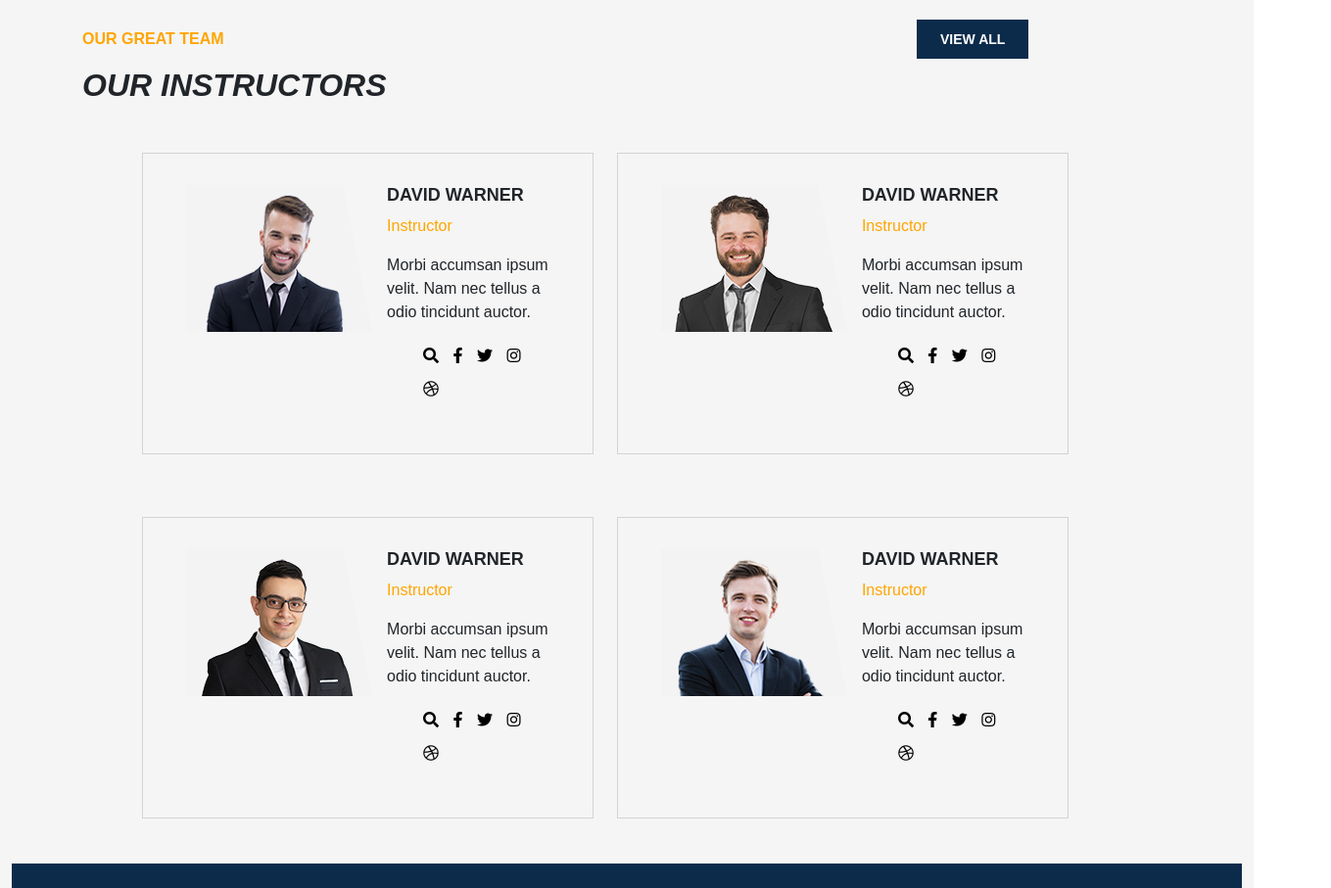
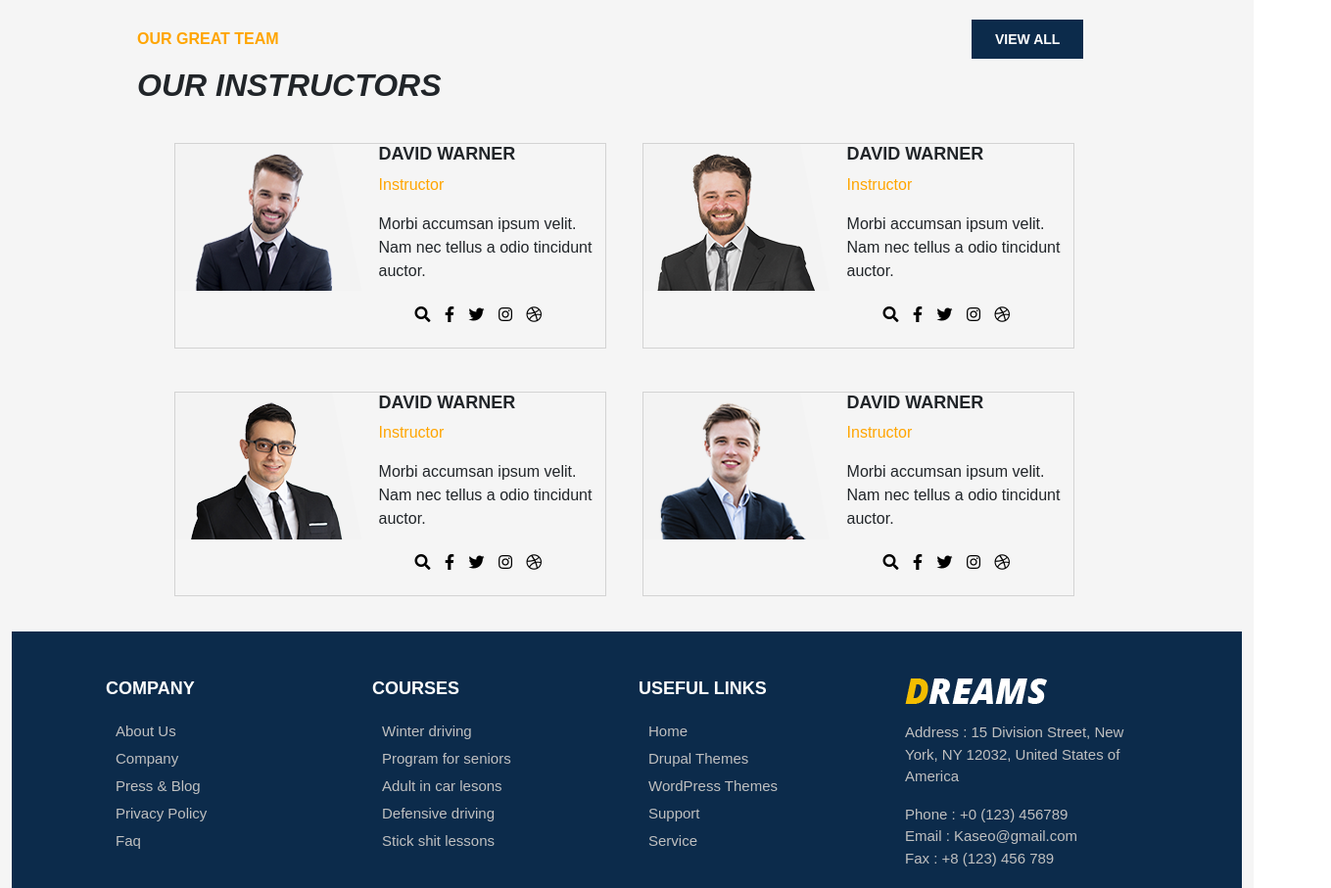
Before and after one commit to sohelma/bootstrap-porject-1, a plain HTML site: page index.html in a window 1280 px wide. Shown: the part 3120-4027 px from the top of the page at 98% size, 1359 px wide, since content can reach past the window. Drawn offline with nearby package versions, Linux system fonts and the light colour scheme.

Commit message:
Add files via upload

```diff
--- a/index.html
+++ b/index.html
@@ -238,8 +238,8 @@
                     </div>
              </div>
                <div class="row  p-1 m-1" >
-                     <div class="col-lg-12 col-md-6 col-sm-4 instructor">
-                              <div class="singleinstuctor">
+                     <div class="col-lg-4 col-md-6 col-sm-12 instructor">
+                              <div class="singleinstuctor1">
                                    <div class="insturctorimg">
                                         <img src="images/team-1.webp" alt="PIC1">
                                    </div>
@@ -258,7 +258,9 @@
                                         </div>
                                    </div>
                               </div>
-                              <div class="singleinstuctor">
+                     </div>
+                     <div class="col-lg-4 col-md-6 col-sm-12 instructor">
+                              <div class="singleinstuctor2">
                                    <div class="insturctorimg">
                                         <img src="images/team-2.webp" alt="PIC1">
                                    </div>
@@ -277,11 +279,12 @@
                                         </div>
                                    </div>
                               </div>
-                     </div>
+                         </div>
+
                </div>
                <div class="row  p-1 m-1" >
-                    <div class="col-lg-12 col-md-6 col-sm-4 instructor">
-                             <div class="singleinstuctor">
+                    <div class="col-lg-6 col-md-6 col-sm-12 instructor">
+                             <div class="singleinstuctor3">
                                   <div class="insturctorimg">
                                        <img src="images/team-3.webp" alt="PIC1">
                                   </div>
@@ -300,7 +303,9 @@
                                        </div>
                                   </div>
                              </div>
-                             <div class="singleinstuctor">
+                     </div>
+                     <div class="col-lg-6 col-md-6 col-sm-12 instructor">
+                             <div class="singleinstuctor4">
                                   <div class="insturctorimg">
                                        <img src="images/team-4.webp" alt="PIC1">
                                   </div>
--- a/style.css
+++ b/style.css
@@ -259,7 +259,10 @@ font-size: 35px;}
 padding:20px}
 .boxprice ul li{display:block}
 .boxprice ul a{color:white;
-    text-decoration: none;}
+    text-decoration: none;
+    font-size: 15px;
+}
+
     .boxbutton{padding: 5px;
         background:#0C2B4B;
         color:white;
@@ -274,7 +277,8 @@ padding:20px}
         color:white}
 /* 7th / instructors section css start */
 
- .seventhsection{margin-top:55px}
+ .seventhsection{margin-top:55px;
+    margin-left: 56px;}
         /* .seventhtext{} */
 
         .seventhtext h2{font-style: italic;
@@ -295,16 +299,33 @@ padding:20px}
         text-decoration: none;
     text-align: center;}
 
-    .instructor{ display: flex;
-        padding: 14px;
-        margin: 0 auto;
-        margin-left: 8%;
+    .instructor{
+
+         display: flex;
+         padding: 16px;
+         margin: 0 auto;
+          margin-left: auto;
+         margin-left: 0%;
+         width: 50%;
     }
-    .singleinstuctor{ width: 38%;
+    .singleinstuctor1{   display: flex;
+        width: 75%;
         border: 1px solid lightgrey;
-        margin: 1%;
-        display: flex;
-        padding: 32px 44px;
+        margin-left: 142px;
+}
+.singleinstuctor2{   display: flex;
+    width: 75%;
+    border: 1px solid lightgrey;
+
+}
+.singleinstuctor3{   display: flex;
+    width: 75%;
+    border: 1px solid lightgrey;
+    margin-left: 142px;
+}
+.singleinstuctor4{   display: flex;
+    width: 75%;
+    border: 1px solid lightgrey;
 
 }
     .insturctorimg{margin-right: 4%;}
@@ -344,3 +365,4 @@ padding:20px}
 text-align:center;
 padding: top 15px ;
 font-size: 15px;}
+/* .col-sm-12{display:flex} */
```
